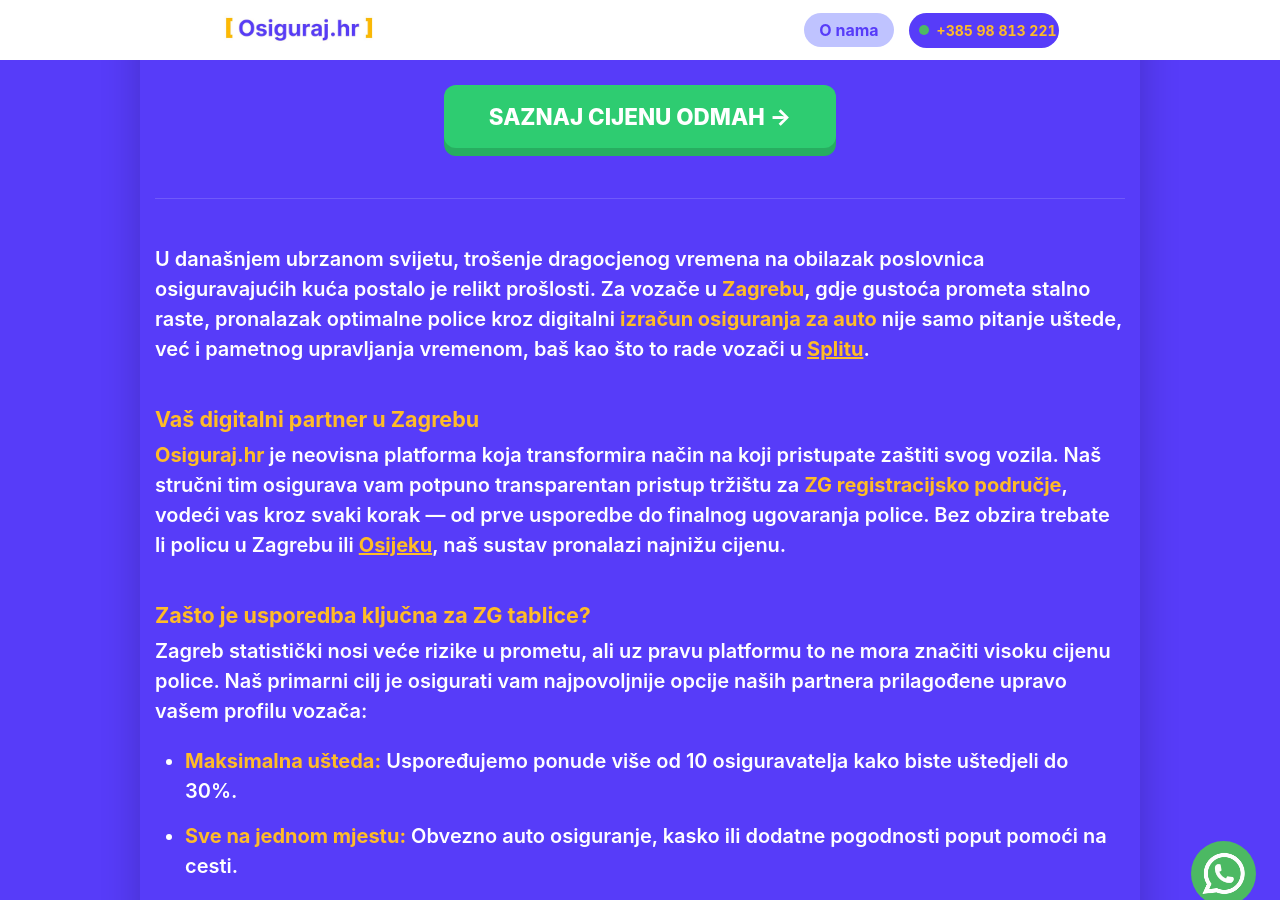
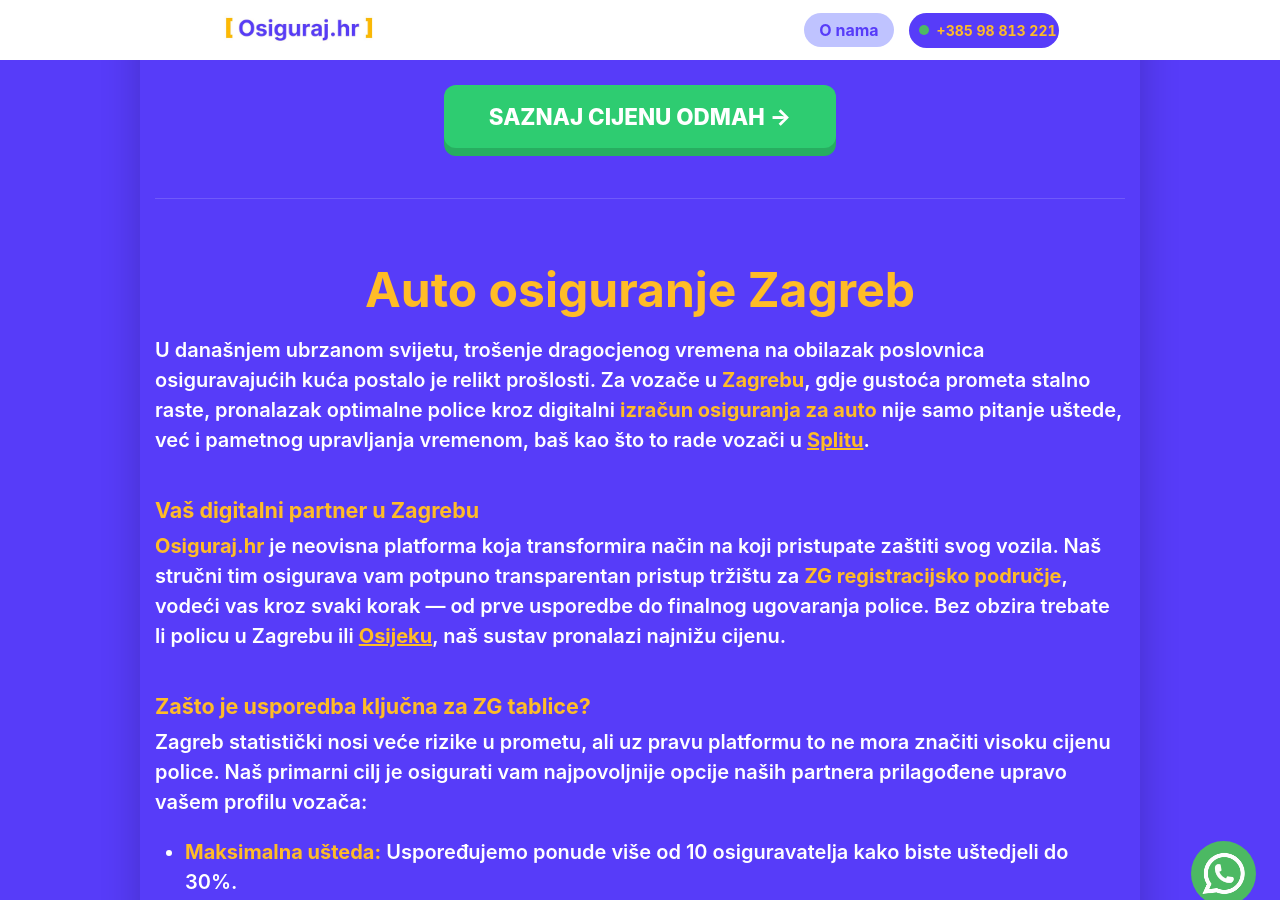
Before and after one commit to Filip-Gale/OsigurajHR, a Jekyll site: the page built from auto-osiguranje/zagreb.md, in a window 1280 px wide and 900 px high, scrolled down 328 px. Built offline with Jekyll 4.4.1, drawn with Linux system fonts in a browser that asks for light colours.

Commit message:
Update zagreb.md

```diff
--- a/auto-osiguranje/zagreb.md
+++ b/auto-osiguranje/zagreb.md
@@ -6,11 +6,13 @@
 description: "Tražite najpovoljnije auto osiguranje u Zagrebu? Osiguraj.hr vam nudi neovisnu usporedbu polica za ZG područje i uštedu do 30% uz par klikova."
 ---
 
-U današnjem ubrzanom svijetu, trošenje dragocjenog vremena na obilazak poslovnica osiguravajućih kuća postalo je relikt prošlosti. Za vozače u **Zagrebu**, gdje gustoća prometa stalno raste, pronalazak optimalne police kroz digitalni **izračun osiguranja za auto** nije samo pitanje uštede, već i pametnog upravljanja vremenom, baš kao što to rade vozači u [Splitu](https://www.osiguraj.hr/auto-osiguranje/split/).
+# Auto osiguranje Zagreb
+
+U današnjem ubrzanom svijetu, trošenje dragocjenog vremena na obilazak poslovnica osiguravajućih kuća postalo je relikt prošlosti. Za vozače u **Zagrebu**, gdje gustoća prometa stalno raste, pronalazak optimalne police kroz digitalni **izračun osiguranja za auto** nije samo pitanje uštede, već i pametnog upravljanja vremenom, baš kao što to rade vozači u [Splitu]({{ '/auto-osiguranje/split/' | relative_url }}).
 
 ### Vaš digitalni partner u Zagrebu
 
-**Osiguraj.hr** je neovisna platforma koja transformira način na koji pristupate zaštiti svog vozila. Naš stručni tim osigurava vam potpuno transparentan pristup tržištu za **ZG registracijsko područje**, vodeći vas kroz svaki korak — od prve usporedbe do finalnog ugovaranja police. Bez obzira trebate li policu u Zagrebu ili [Osijeku](https://www.osiguraj.hr/auto-osiguranje/osijek/), naš sustav pronalazi najnižu cijenu.
+**Osiguraj.hr** je neovisna platforma koja transformira način na koji pristupate zaštiti svog vozila. Naš stručni tim osigurava vam potpuno transparentan pristup tržištu za **ZG registracijsko područje**, vodeći vas kroz svaki korak — od prve usporedbe do finalnog ugovaranja police. Bez obzira trebate li policu u Zagrebu ili [Osijeku]({{ '/auto-osiguranje/osijek/' | relative_url }}), naš sustav pronalazi najnižu cijenu.
 
 ### Zašto je usporedba ključna za ZG tablice?
 
```
